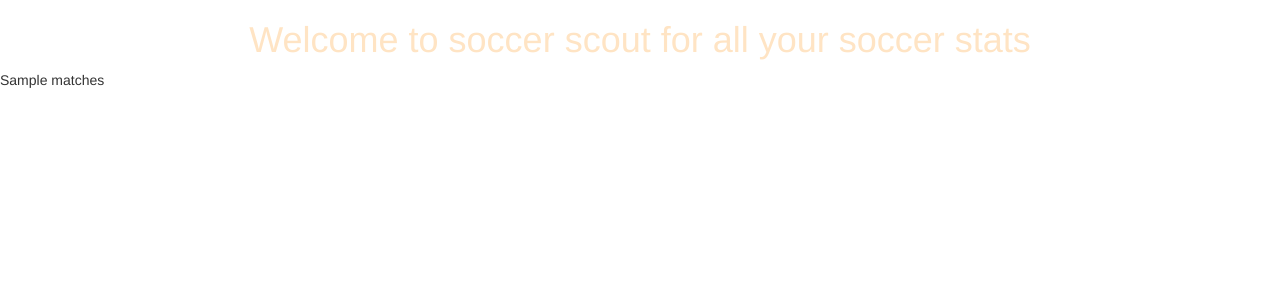
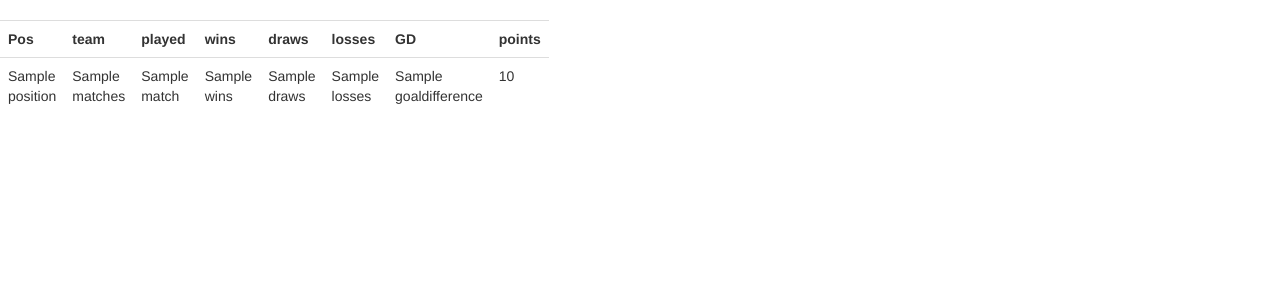
Before and after one commit to billowbashir/soccer-scout, a Flask app: template app/templates/index.html in a window 1280 px wide. Shown: the part 52-352 px from the top of the page. Run offline with Flask 2, Linux system fonts and the light colour scheme; the template is opened without the code that fills it: most values are stand-ins (such as "Sample title", 1, 10 or a date in 2020); some libraries are stand-ins or nearby versions.

Commit message:
request for epl table successfull

```diff
--- a/app/templates/index.html
+++ b/app/templates/index.html
@@ -3,17 +3,35 @@
 
 {% block content%}
 <div>
-  <h1 class="welcome">Welcome to soccer scout for all your soccer stats</h1>
+  <table class="table" >
+  <tr >
+    <th>Pos</th>
+    <th>team</th>
+    <th>played</th>
+    <th>wins</th>
+    <th>draws</th>
+    <th>losses</th>
+    <th>GD</th>
+    <th>points</th>
+  </tr>
   {%for match in matches%}
-
-  <p>{{match.matches}}</p>
-
+  <tr>
+    <td>{{match.position}}</td>
+    <td>{{match.matches}}</td>
+    <td>{{match.team_name}}</td>
+    <td>{{match.wins}}</td>
+    <td>{{match.draws}}</td>
+    <td>{{match.losses}}</td>
+    <td>{{match.goaldifference}}</td>
+    <td>{{match.points}}</td>
+  </tr>
   {%endfor%}
+</table>
 </div>
 <style>
-.welcome{
-  color: bisque;
-  text-align: center;
+.table{
+  width:20%;
 }
 </style>
+
 {%endblock%}
```
Also changed, not shown: app/models.py (+15 -0 lines), app/request.py (+36 -6 lines), 1 other file.
